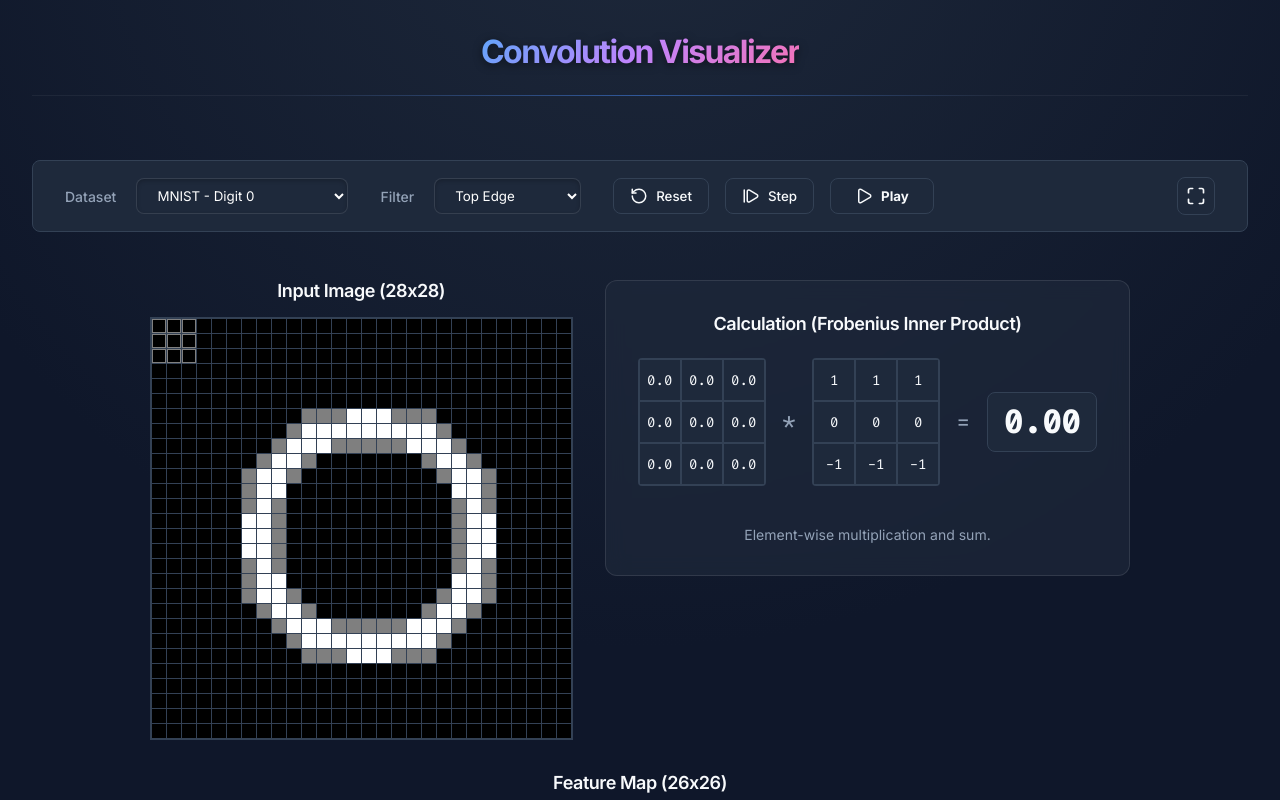
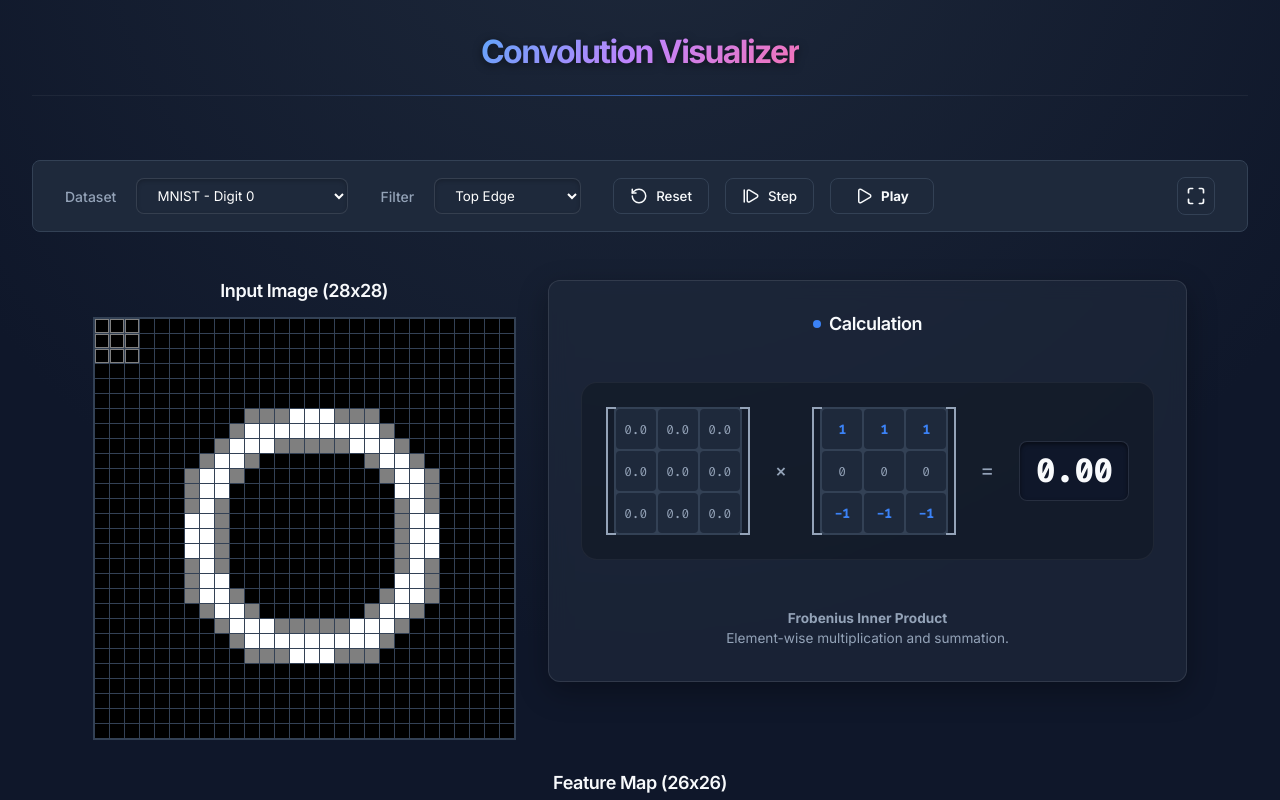
Before and after one commit to suyashmudgal/Project2_ml, a React (Vite) app in the folder convolution-visualizer/: page / in a window 1280 px wide. Shown: the top 800 px of the page. Built offline with nearby package versions, Linux system fonts and the light colour scheme.

Commit message:
UI: Enhance CalculationDisplay with matrix brackets and premium styling

```diff
--- a/convolution-visualizer/src/components/CalculationDisplay.jsx
+++ b/convolution-visualizer/src/components/CalculationDisplay.jsx
@@ -4,10 +4,25 @@ export function CalculationDisplay({ inputWindow, filter, outputValue, hoveredCe
   if (!inputWindow || !filter) return null;
 
   return (
-    <div className="calc-section glass-panel">
-      <h3 className="grid-title">Calculation (Frobenius Inner Product)</h3>
-      <div className="formula-display">
+    <div className="calc-section glass-panel" style={{
+      boxShadow: '0 10px 30px rgba(0,0,0,0.3)',
+      position: 'sticky',
+      top: '2rem',
+      border: '1px solid rgba(255,255,255,0.1)'
+    }}>
+      <h3 className="grid-title" style={{ marginBottom: '1.5rem', fontWeight: 600, color: 'var(--text-main)', display: 'flex', alignItems: 'center', gap: '0.5rem' }}>
+        <span style={{ width: '8px', height: '8px', borderRadius: '50%', background: 'var(--accent-color)', display: 'inline-block' }}></span>
+        Calculation
+      </h3>
+      <div className="formula-display" style={{
+        background: 'rgba(0,0,0,0.2)',
+        padding: '1.5rem',
+        borderRadius: '1rem',
+        border: '1px solid rgba(255,255,255,0.05)'
+      }}>
         {/* Input Window */}
+        <div className="matrix-wrapper" style={{ position: 'relative', padding: '0 0.5rem' }}>
+          <div style={{ position: 'absolute', top: 0, bottom: 0, left: 0, width: '10px', borderTop: '2px solid var(--text-muted)', borderBottom: '2px solid var(--text-muted)', borderLeft: '2px solid var(--text-muted)' }}></div>
           <div className="matrix">
             {inputWindow.map((row, r) =>
               row.map((val, c) => (
@@ -16,16 +31,21 @@ export function CalculationDisplay({ inputWindow, filter, outputValue, hoveredCe
                   className={`matrix-cell ${hoveredCell?.type === 'input' && hoveredCell.row === r && hoveredCell.col === c ? 'highlight' : ''}`}
                   onMouseEnter={() => setHoveredCell({ type: 'input', row: r, col: c })}
                   onMouseLeave={() => setHoveredCell(null)}
+                  style={{ borderRadius: '0.25rem', fontSize: '0.8rem', color: val > 0 ? 'var(--text-main)' : 'var(--text-muted)' }}
                 >
                   {val.toFixed(1)}
                 </div>
               ))
             )}
           </div>
+          <div style={{ position: 'absolute', top: 0, bottom: 0, right: 0, width: '10px', borderTop: '2px solid var(--text-muted)', borderBottom: '2px solid var(--text-muted)', borderRight: '2px solid var(--text-muted)' }}></div>
+        </div>
 
-        <div className="math-operator">*</div>
+        <div className="math-operator" style={{ margin: '0 0.5rem' }}>×</div>
 
         {/* Filter */}
+        <div className="matrix-wrapper" style={{ position: 'relative', padding: '0 0.5rem' }}>
+          <div style={{ position: 'absolute', top: 0, bottom: 0, left: 0, width: '10px', borderTop: '2px solid var(--text-muted)', borderBottom: '2px solid var(--text-muted)', borderLeft: '2px solid var(--text-muted)' }}></div>
           <div className="matrix">
             {filter.map((row, r) =>
               row.map((val, c) => (
@@ -34,26 +54,37 @@ export function CalculationDisplay({ inputWindow, filter, outputValue, hoveredCe
                   className={`matrix-cell ${hoveredCell?.type === 'input' && hoveredCell.row === r && hoveredCell.col === c ? 'highlight' : ''}`}
                   onMouseEnter={() => setHoveredCell({ type: 'input', row: r, col: c })}
                   onMouseLeave={() => setHoveredCell(null)}
+                  style={{ borderRadius: '0.25rem', fontSize: '0.8rem', color: val !== 0 ? 'var(--accent-color)' : 'var(--text-muted)', fontWeight: val !== 0 ? 'bold' : 'normal' }}
                 >
                   {val}
                 </div>
               ))
             )}
           </div>
+          <div style={{ position: 'absolute', top: 0, bottom: 0, right: 0, width: '10px', borderTop: '2px solid var(--text-muted)', borderBottom: '2px solid var(--text-muted)', borderRight: '2px solid var(--text-muted)' }}></div>
+        </div>
 
-        <div className="math-operator">=</div>
+        <div className="math-operator" style={{ margin: '0 0.5rem' }}>=</div>
 
         {/* Output Value */}
         <div
           className={`calc-result ${hoveredCell?.type === 'output' ? 'highlight' : ''}`}
-          onMouseEnter={() => setHoveredCell({ type: 'output', row: 0, col: 0 })} // The specific row/col doesn't matter here since we just want to highlight the result
+          onMouseEnter={() => setHoveredCell({ type: 'output', row: 0, col: 0 })}
           onMouseLeave={() => setHoveredCell(null)}
+          style={{
+            boxShadow: 'inset 0 2px 4px rgba(0,0,0,0.5)',
+            background: 'var(--bg-color)',
+            minWidth: '4rem',
+            textAlign: 'center',
+            border: '1px solid rgba(255,255,255,0.1)'
+          }}
         >
           {outputValue !== undefined && outputValue !== null ? outputValue.toFixed(2) : '?'}
         </div>
       </div>
-      <div style={{ marginTop: '1rem', color: 'var(--text-muted)', fontSize: '0.875rem' }}>
-        Element-wise multiplication and sum.
+      <div style={{ marginTop: '1.5rem', color: 'var(--text-muted)', fontSize: '0.85rem', textAlign: 'center', lineHeight: '1.5' }}>
+        <strong>Frobenius Inner Product</strong> <br/>
+        Element-wise multiplication and summation.
       </div>
     </div>
   );
```
Lines whose indentation alone changed are shown as unchanged.
